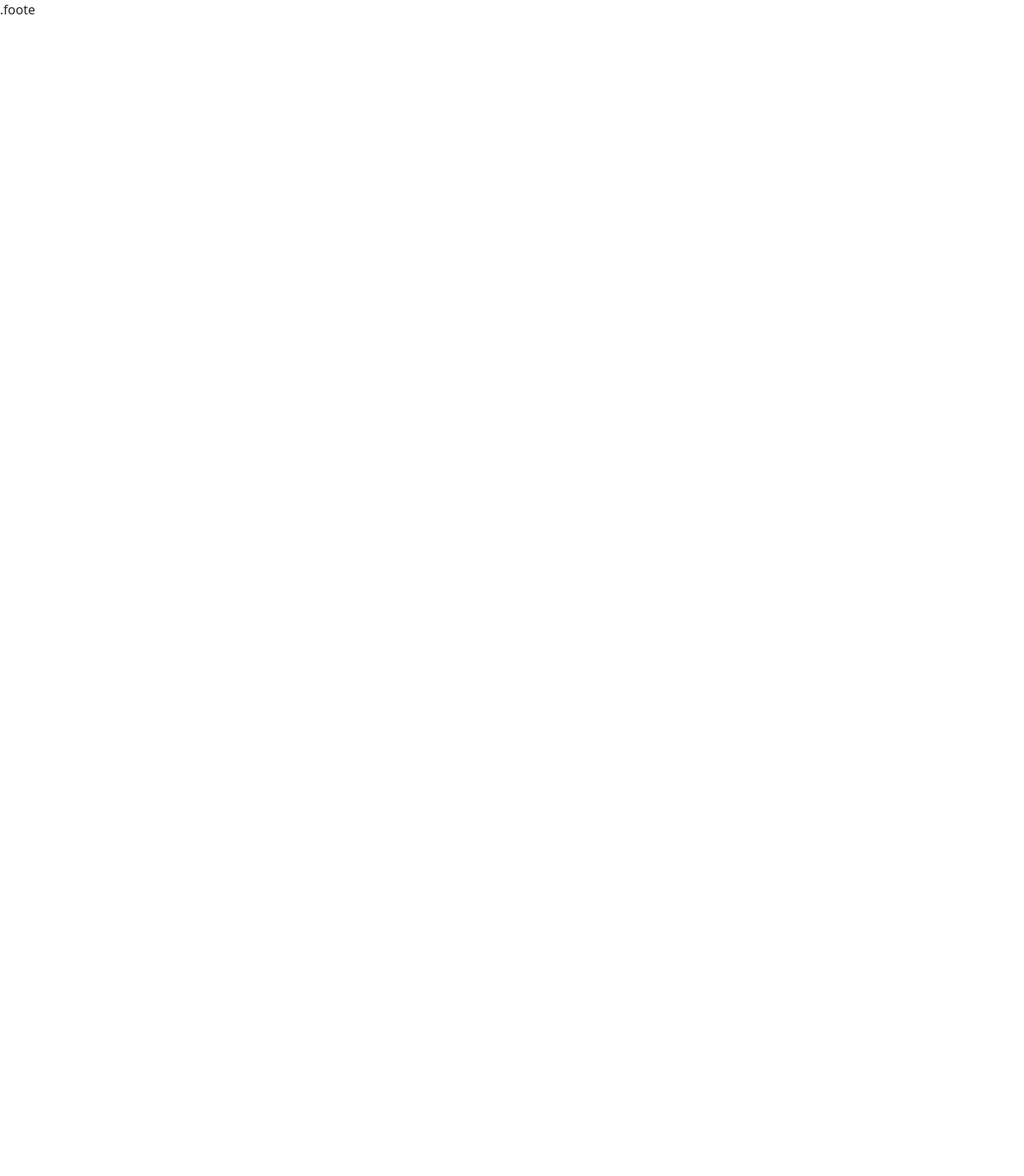
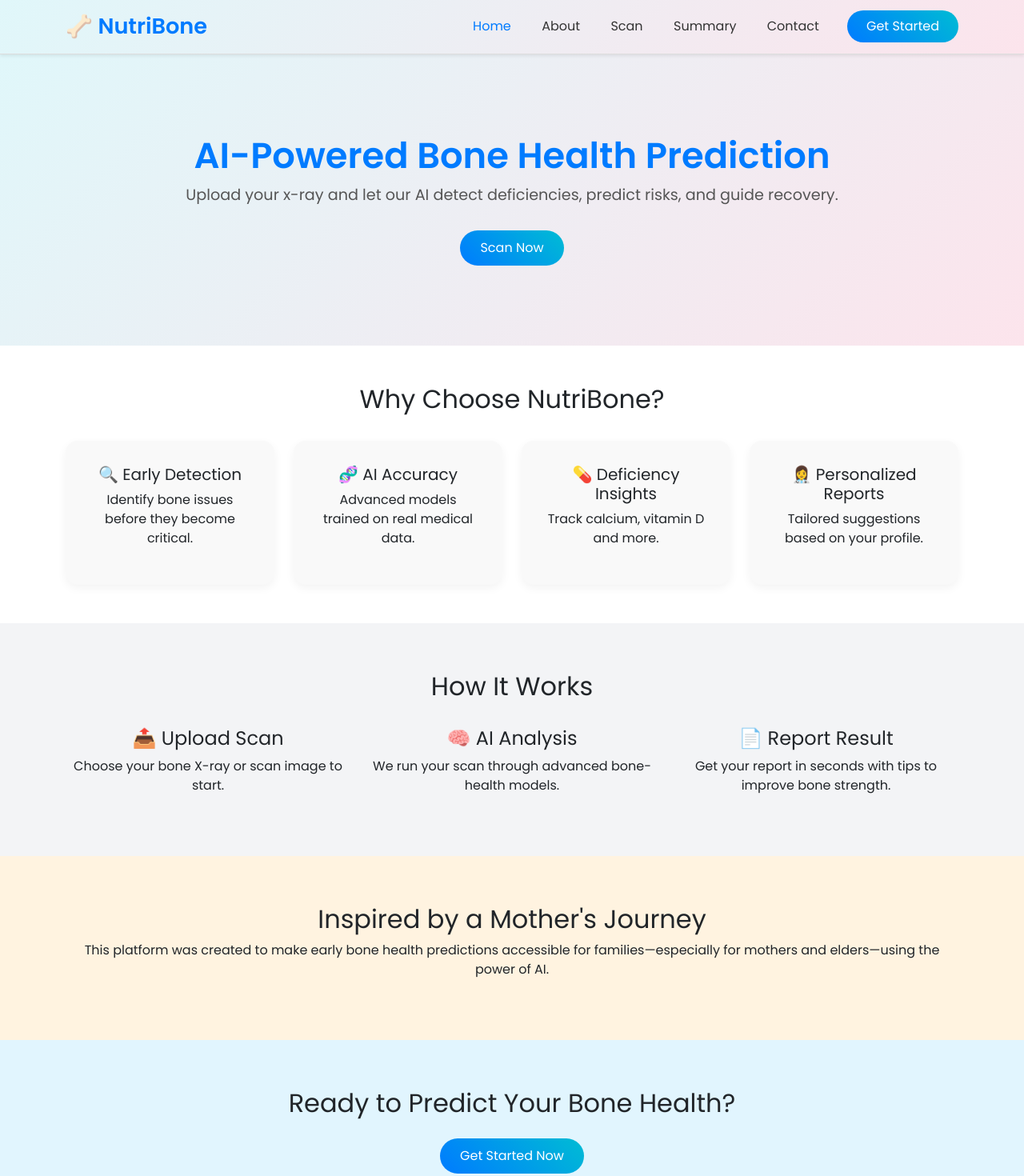
Before and after one commit to SupriyoGhoshal/Ai-BoneScanner, a React (Vite) app in the folder Frontend/: page / in a window 1280 px wide. Shown: the top 1470 px of the page at 80% size. Before the commit the page ends 800 px from the top, so only its background shows below. Built offline with nearby package versions, Linux system fonts and the light colour scheme.

Commit message:
frontend

```diff
--- /dev/null
+++ b/Frontend/src/Components/Hero.css
@@ -0,0 +1,101 @@
+ body {
+      font-family: 'Poppins', sans-serif;
+    }
+    .hero {
+      background: linear-gradient(135deg, #E0F7FA, #FCE4EC);
+      padding: 100px 0;
+      text-align: center;
+    }
+    .hero h1 {
+      font-size: 2.8rem;
+      font-weight: 600;
+      color: #007BFF;
+    }
+    .hero p {
+      font-size: 1.2rem;
+      color: #555;
+      margin-bottom: 30px;
+    }
+    .btn-primary {
+      padding: 10px 25px;
+      border-radius: 30px;
+      font-weight: 500;
+      background: linear-gradient(45deg, #007BFF, #00BCD4);
+      border: none;
+    }
+    .icon-card {
+      border: none;
+      border-radius: 15px;
+      background-color: #f9f9f9;
+      box-shadow: 0 4px 12px rgba(0, 0, 0, 0.05);
+      padding: 30px;
+      text-align: center;
+      transition: 0.3s;
+    }
+    .icon-card:hover {
+      transform: translateY(-5px);
+    }
+    .steps-section {
+      background-color: #F3F4F6;
+      padding: 60px 0;
+    }
+    .about-section {
+      background-color: #FFF3E0;
+      padding: 60px 0;
+      text-align: center;
+    }
+    .cta-section {
+      background-color: #E1F5FE;
+      padding: 60px 0;
+      text-align: center;
+    } body {
+      font-family: 'Poppins', sans-serif;
+    }
+    .hero {
+      background: linear-gradient(135deg, #E0F7FA, #FCE4EC);
+      padding: 100px 0;
+      text-align: center;
+    }
+    .hero h1 {
+      font-size: 2.8rem;
+      font-weight: 600;
+      color: #007BFF;
+    }
+    .hero p {
+      font-size: 1.2rem;
+      color: #555;
+      margin-bottom: 30px;
+    }
+    .btn-primary {
+      padding: 10px 25px;
+      border-radius: 30px;
+      font-weight: 500;
+      background: linear-gradient(45deg, #007BFF, #00BCD4);
+      border: none;
+    }
+    .icon-card {
+      border: none;
+      border-radius: 15px;
+      background-color: #f9f9f9;
+      box-shadow: 0 4px 12px rgba(0, 0, 0, 0.05);
+      padding: 30px;
+      text-align: center;
+      transition: 0.3s;
+    }
+    .icon-card:hover {
+      transform: translateY(-5px);
+    }
+    .steps-section {
+      background-color: #F3F4F6;
+      padding: 60px 0;
+    }
+    .about-section {
+      background-color: #FFF3E0;
+      padding: 60px 0;
+      text-align: center;
+    }
+    .cta-section {
+      background-color: #E1F5FE;
+      padding: 60px 0;
+      text-align: center;
+    }
--- /dev/null
+++ b/Frontend/src/Components/Hero.jsx
@@ -0,0 +1,93 @@
+import React from 'react'
+import "./Hero.css"
+
+const Hero = () => {
+  return (
+    <div>
+    <section class="hero">
+    <div class="container">
+      <h1>AI-Powered Bone Health Prediction</h1>
+      <p>Upload your x-ray and let our AI detect deficiencies, predict risks, and guide recovery.</p>
+      <a href="#scan" class="btn btn-primary">Scan Now</a>
+    </div>
+  </section>
+
+
+  <section class="py-5">
+    <div class="container">
+      <div class="row text-center mb-4">
+        <h2>Why Choose NutriBone?</h2>
+      </div>
+      <div class="row g-4">
+        <div class="col-md-3">
+          <div class="icon-card">
+            <h5>🔍 Early Detection</h5>
+            <p>Identify bone issues before they become critical.</p>
+          </div>
+        </div>
+        <div class="col-md-3">
+          <div class="icon-card">
+            <h5>🧬 AI Accuracy</h5>
+            <p>Advanced models trained on real medical data.</p>
+          </div>
+        </div>
+        <div class="col-md-3">
+          <div class="icon-card">
+            <h5>💊 Deficiency Insights</h5>
+            <p>Track calcium, vitamin D and more.</p>
+          </div>
+        </div>
+        <div class="col-md-3">
+          <div class="icon-card">
+            <h5>👩‍⚕️ Personalized Reports</h5>
+            <p>Tailored suggestions based on your profile.</p>
+          </div>
+        </div>
+      </div>
+    </div>
+  </section>
+
+
+  <section class="steps-section">
+    <div class="container">
+      <div class="row text-center mb-4">
+        <h2>How It Works</h2>
+      </div>
+      <div class="row g-4 text-center">
+        <div class="col-md-4">
+          <h4>📤 Upload Scan</h4>
+          <p>Choose your bone X-ray or scan image to start.</p>
+        </div>
+        <div class="col-md-4">
+          <h4>🧠 AI Analysis</h4>
+          <p>We run your scan through advanced bone-health models.</p>
+        </div>
+        <div class="col-md-4">
+          <h4>📄 Report Result</h4>
+          <p>Get your report in seconds with tips to improve bone strength.</p>
+        </div>
+      </div>
+    </div>
+  </section>
+
+
+  <section class="about-section">
+    <div class="container">
+      <h2>Inspired by a Mother's Journey</h2>
+      <p>This platform was created to make early bone health predictions accessible for families—especially for mothers and elders—using the power of AI.</p>
+    </div>
+  </section>
+
+
+  <section class="cta-section">
+    <div class="container">
+      <h2>Ready to Predict Your Bone Health?</h2>
+      <a href="#scan" class="btn btn-primary mt-3">Get Started Now</a>
+    </div>
+  </section>
+  </div>
+
+  )
+}
+
+export default Hero
--- /dev/null
+++ b/Frontend/src/Components/Navbar.css
@@ -0,0 +1,61 @@
+@import url('https://fonts.googleapis.com/css2?family=Poppins:wght@400;600&display=swap');
+
+body {
+  font-family: 'Poppins', sans-serif;
+  margin: 0;
+  padding: 0;
+}
+
+.navbar-gradient {
+  background: linear-gradient(135deg, #E0F7FA, #FCE4EC);
+  border-bottom: 1px solid #ddd;
+  box-shadow: 0 4px 12px rgba(0, 0, 0, 0.06);
+}
+
+.logo-text {
+  font-size: 1.7rem;
+  font-weight: 600;
+  color: #007BFF !important;
+}
+
+.nav-link {
+  color: #333 !important;
+  font-weight: 500;
+  margin: 0 0.7rem;
+  position: relative;
+  transition: all 0.3s ease;
+}
+
+.nav-link::after {
+  content: '';
+  width: 0%;
+  height: 2px;
+  background: #007BFF;
+  position: absolute;
+  left: 0;
+  bottom: -4px;
+  transition: 0.4s ease;
+}
+
+.nav-link:hover::after {
+  width: 100%;
+}
+
+.nav-link.active {
+  color: #007BFF !important;
+}
+
+.get-started-btn {
+  background: linear-gradient(45deg, #007BFF, #00BCD4);
+  color: white;
+  border-radius: 30px;
+  padding: 0.5rem 1.5rem;
+  font-weight: 500;
+  transition: 0.3s ease;
+  border: none;
+}
+
+.get-started-btn:hover {
+  background: linear-gradient(45deg, #0056b3, #0097a7);
+  color: white;
+}
--- a/Frontend/src/Components/Navbar.jsx
+++ b/Frontend/src/Components/Navbar.jsx
@@ -1,6 +1,40 @@
+import "./Navbar.css"
+
 function Navbar() {
     return (
         <>
+          <nav class="navbar navbar-expand-lg navbar-gradient sticky-top shadow-sm">
+  <div class="container">
+    <a class="navbar-brand logo-text" href="#">🦴 NutriBone</a>
+    <button class="navbar-toggler" type="button" data-bs-toggle="collapse" data-bs-target="#navbarModern">
+      <span class="navbar-toggler-icon"></span>
+    </button>
+
+    <div class="collapse navbar-collapse" id="navbarModern">
+      <ul class="navbar-nav ms-auto align-items-center">
+        <li class="nav-item">
+          <a class="nav-link active" href="#home">Home</a>
+        </li>
+        <li class="nav-item">
+          <a class="nav-link" href="#about">About</a>
+        </li>
+        <li class="nav-item">
+          <a class="nav-link" href="#scan">Scan</a>
+        </li>
+        <li class="nav-item">
+          <a class="nav-link" href="#summary">Summary</a>
+        </li>
+        <li class="nav-item">
+          <a class="nav-link" href="#contact">Contact</a>
+        </li>
+        <li class="nav-item">
+          <a class="btn get-started-btn ms-3" href="#login">Get Started</a>
+        </li>
+      </ul>
+    </div>
+  </div>
+</nav>
+
 
         </>
     );
--- a/Frontend/src/Home.jsx
+++ b/Frontend/src/Home.jsx
@@ -1,10 +1,12 @@
 import Navbar from "./Components/Navbar";
+import Hero from "./Components/Hero";
 import Footer from "./Components/Footer";
 
 function Home() {
     return (
         <>
             <Navbar/>
+            <Hero></Hero>
             <Footer/>
         </>
     );
```
